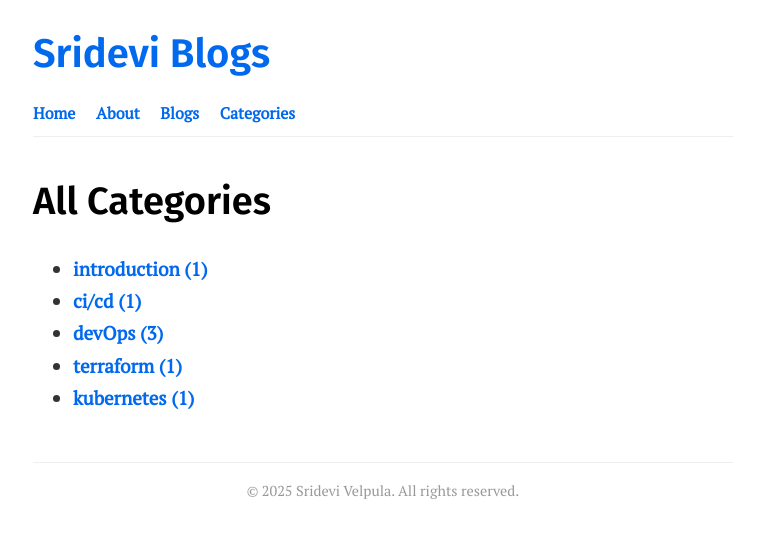
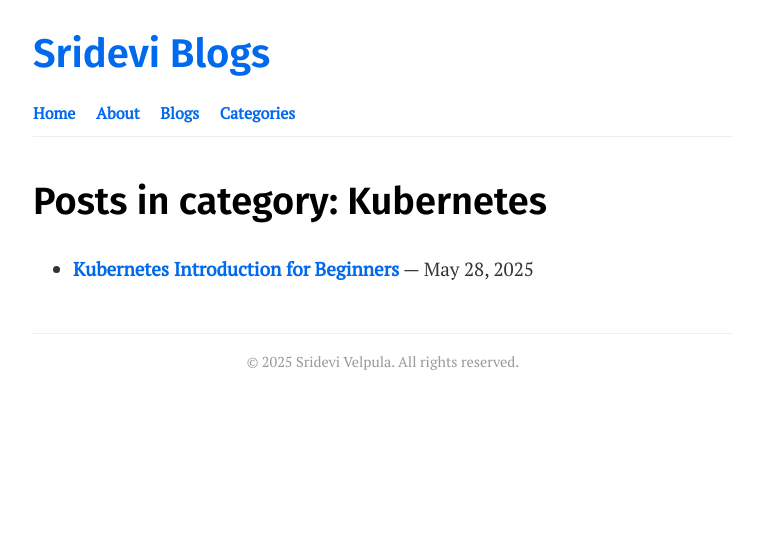
Before and after one commit to srideviblogs/srideviblogs.github.io, a Jekyll site: the page built from categories/kubernetes.md, in a window 1280 px wide. Shown: the top 538 px of the page, without its empty margins (257-1021 px from the left). Built offline with Jekyll 4.4.1, drawn with Linux system fonts in a browser that asks for light colours.

Commit message:
Update category.html

```diff
--- a/_layouts/category.html
+++ b/_layouts/category.html
@@ -2,12 +2,11 @@
 layout: default
 ---
 
-<h1>All Categories</h1>
+<h1>Posts in category: {{ page.title }}</h1>
 
 <ul>
-  {% for category in site.categories %}
-    <li>
-      <a href="/categories/{{ category[0] }}/">{{ category[0] }} ({{ category[1].size }})</a>
-    </li>
+  {% assign posts_in_category = site.posts | where_exp: "post", "post.categories contains page.category" %}
+  {% for post in posts_in_category %}
+    <li><a href="{{ post.url }}">{{ post.title }}</a> — {{ post.date | date: "%b %-d, %Y" }}</li>
   {% endfor %}
 </ul>
```
